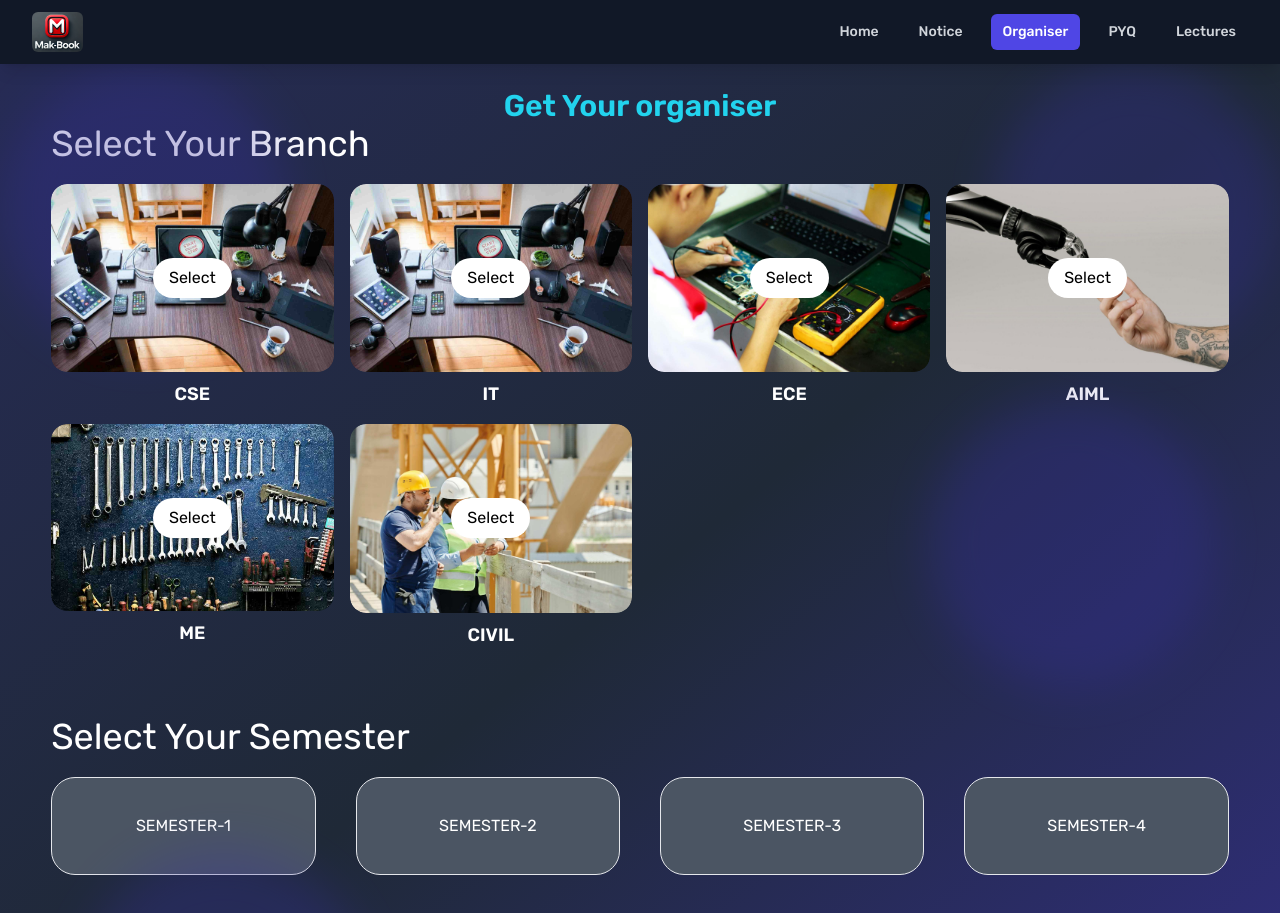
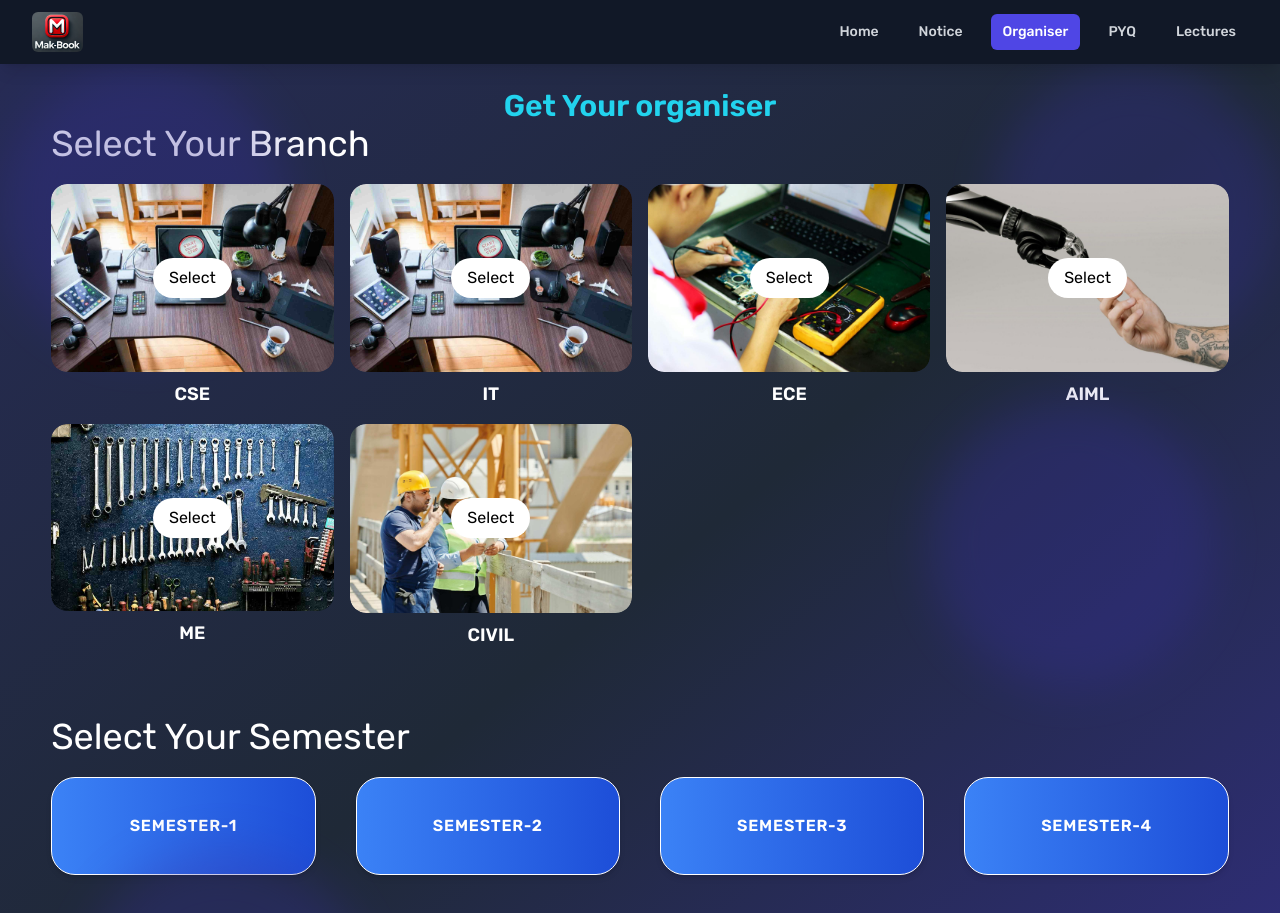
Before and after one commit to suman-maji/MAK-book2, a React (Create React App) app: page /choice/organiser in a window 1280 px wide. Shown: the top 913 px of the page. Built offline with nearby package versions, Linux system fonts and the light colour scheme.

Commit message:
Update Semester.jsx

```diff
--- a/src/Component/Cards/Semester.jsx
+++ b/src/Component/Cards/Semester.jsx
@@ -2,7 +2,7 @@ import React from 'react'
 
 const Semester = ({ind}) => {
   return (
-    <div className='px-6 py-6 sm:py-9 sm:px-9 text-xs sm:text-base bg-gray-600 rounded-3xl flex justify-center items-center border-[1px] hover:bg-transparent cursor-pointer'>
+    <div className='px-6 py-6 sm:py-9 sm:px-9 text-xs sm:text-base font-semibold tracking-wider bg-gradient-to-r from-blue-500 to-blue-700 text-white rounded-3xl flex justify-center items-center border border-white shadow-md hover:bg-white hover:text-blue-600 hover:border-blue-600 hover:shadow-lg transition-all duration-300 cursor-pointer'>
         {
             `SEMESTER-${ind+1}`
         }
```
